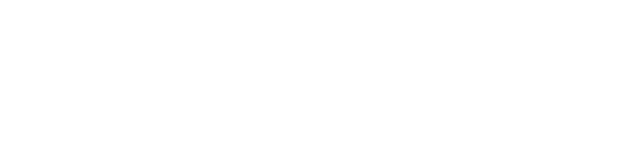
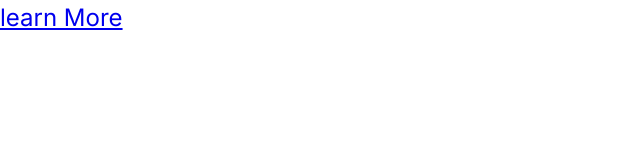
Before and after one commit to YasserAlQasimi/YAsser-Al-Qasimi, a plain HTML site: page index.html in a window 1280 px wide. Shown: the whole page, without its empty margins (0-640 px from the left). Drawn offline with Linux system fonts and the light colour scheme.

```diff
--- a/index.html
+++ b/index.html
@@ -15,6 +15,6 @@
     <link rel="stylesheet" href="css/styles.css" />
   </head>
   <body>
-    <a href="#" class="link-arrow"></a>
+    <a href="#" class="link-arrow">learn More</a>
   </body>
 </html>
```
